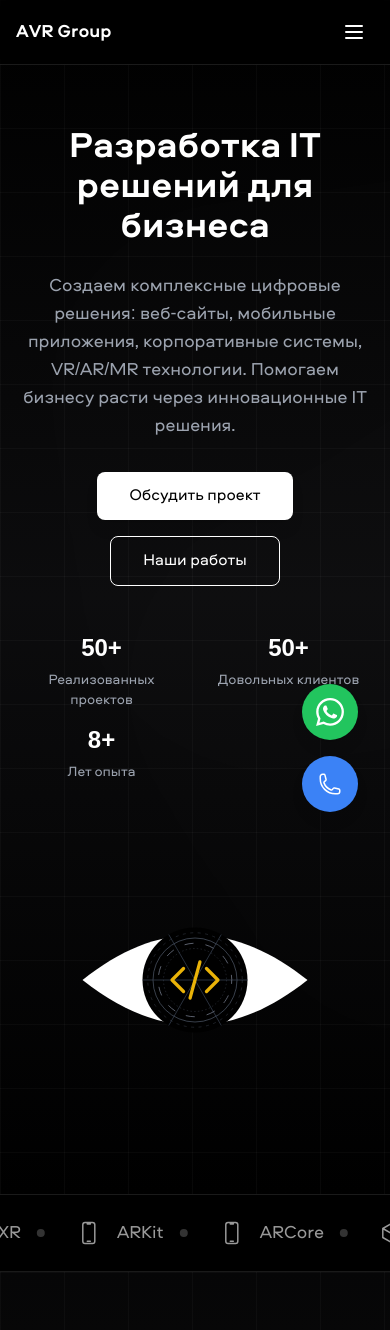
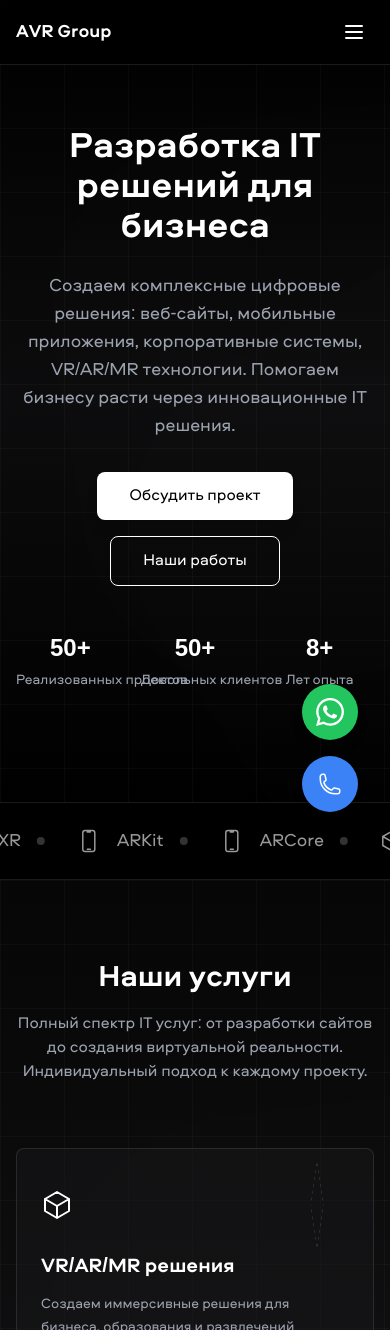
Before and after one commit to SmaylovSerikbay/avrgroupkz, a Next.js app: page / in a window 390 px wide. Shown: the top 1330 px of the page. Built offline with nearby package versions, Linux system fonts and the light colour scheme; a web font is replaced by a local one.

Commit message:
Refine homepage layout and animated eye component responsiveness

```diff
--- a/app/components/AnimatedEye.tsx
+++ b/app/components/AnimatedEye.tsx
@@ -37,7 +37,7 @@ export const AnimatedEye = () => {
   const CurrentIcon = icons[currentIconIndex].icon;
 
   return (
-    <div className="relative w-full h-full">
+    <div className="relative w-full h-full hidden md:block">
       <svg
         viewBox="0 0 400 400"
         className="w-full h-full"
--- a/app/page.tsx
+++ b/app/page.tsx
@@ -144,7 +144,7 @@ export default function Home() {
                 initial={{ opacity: 0, y: 20 }}
                 animate={{ opacity: 1, y: 0 }}
                 transition={{ delay: 0.8 }}
-                className="grid grid-cols-2 md:grid-cols-3 gap-4 mt-12"
+                className="grid grid-cols-3 gap-4 mt-12"
               >
                 {[
                   { number: '50+', label: 'Реализованных проектов' },
@@ -153,7 +153,7 @@ export default function Home() {
                 ].map((stat, index) => (
                   <div key={index} className="text-center">
                     <div className="text-2xl md:text-3xl font-bold text-white mb-1">{stat.number}</div>
-                    <div className="text-gray-400 text-sm">{stat.label}</div>
+                    <div className="text-gray-400 text-sm whitespace-nowrap">{stat.label}</div>
                   </div>
                 ))}
               </motion.div>
```
